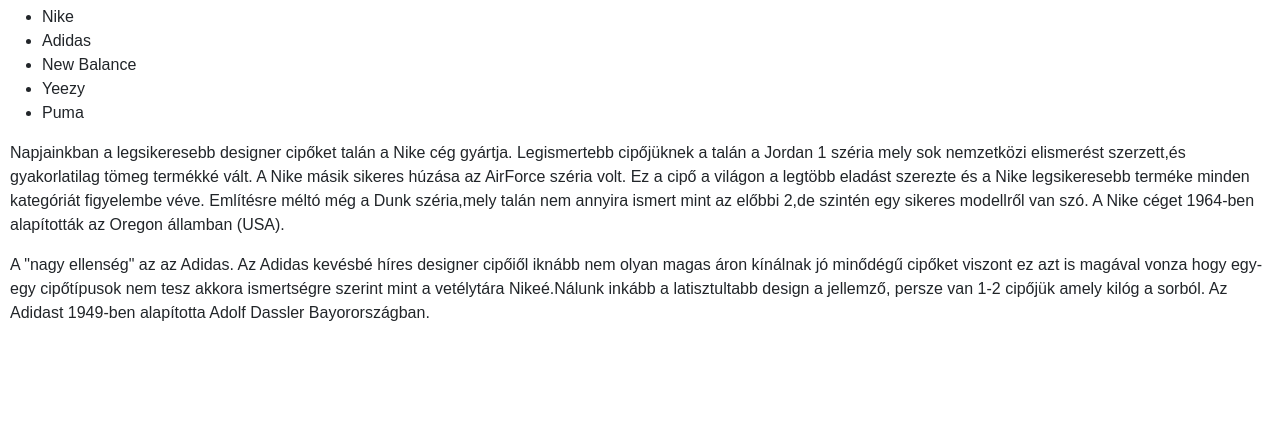
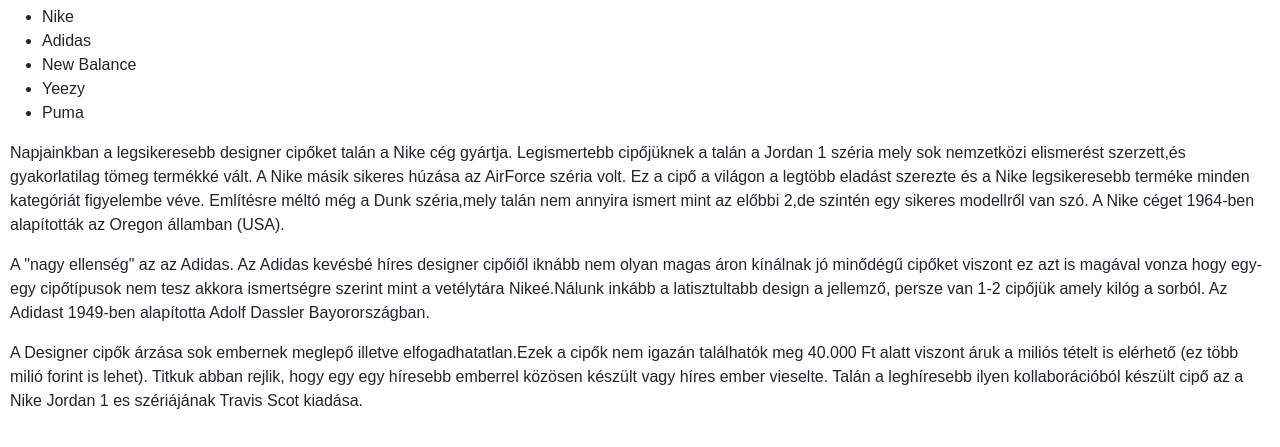
Before and after one commit to nemethgaborckik/beadando_projekt, a plain HTML site: page index.html in a window 1280 px wide. Shown: the part 245-692 px from the top of the page. Drawn offline with nearby package versions, Linux system fonts and the light colour scheme.

Commit message:
végleges leírás az első oldalra

```diff
--- a/index.html
+++ b/index.html
@@ -81,6 +81,7 @@
           A Nike céget 1964-ben alapították az Oregon államban (USA).
         </p>
         <p>A "nagy ellenség" az az Adidas. Az Adidas kevésbé híres designer cipőiől iknább nem olyan magas áron kínálnak jó minődégű cipőket viszont ez azt is magával vonza hogy egy-egy cipőtípusok nem tesz akkora ismertségre szerint mint a vetélytára Nikeé.Nálunk inkább a latisztultabb design a jellemző, persze van 1-2 cipőjük amely kilóg a sorból. Az Adidast 1949-ben alapította Adolf Dassler Bayorországban.</p>
+        <p>A Designer cipők árzása sok embernek meglepő illetve elfogadhatatlan.Ezek a cipők nem igazán találhatók meg 40.000 Ft alatt viszont áruk a miliós tételt is elérhető (ez több milió forint is lehet). Titkuk abban rejlik, hogy egy egy híresebb emberrel közösen készült vagy híres ember vieselte. Talán a leghíresebb ilyen kollaborációból készült cipő az a Nike Jordan 1 es szériájának Travis Scot kiadása. </p>
       </article>
 
 
```
